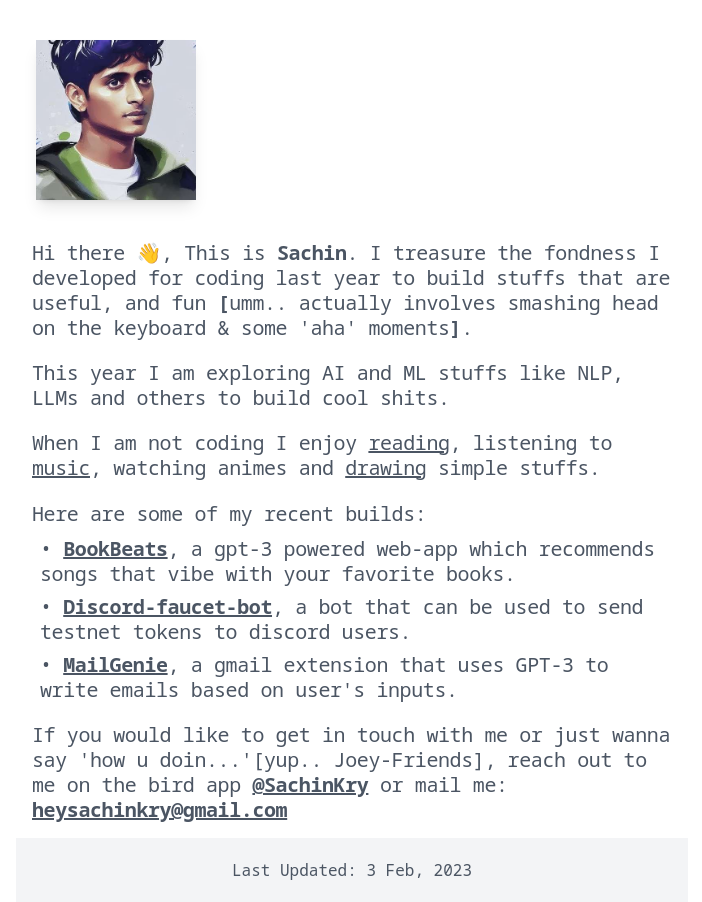
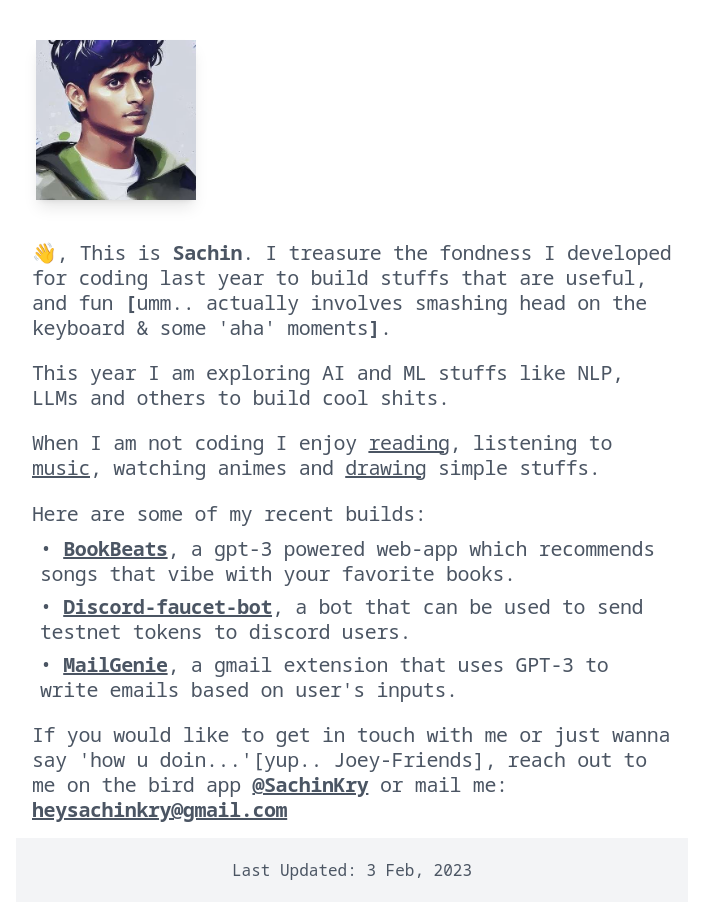
Before and after one commit to Sachinkry/Personal-Website, a Next.js app: page / in a window 1280 px wide. Shown: the whole page, without its empty margins (288-990 px from the left). Built offline with nearby package versions, Linux system fonts and the light colour scheme.

Commit message:
new file

```diff
--- /dev/null
+++ b/pages/hello.js
@@ -0,0 +1 @@
+// hi what's up
--- a/pages/index.js
+++ b/pages/index.js
@@ -24,7 +24,7 @@ export default function Home() {
 
         <div className="container mx-auto mt-10   tracking-tight ">
           <p className=" mx-4 text-xl text-gray-600 leading-tight mt-5">
-            Hi there 👋, This is <span className='font-bold'>Sachin</span>. I treasure the fondness I developed for coding last year to build stuffs that are useful, and fun <span className='font-semibold'>&#91;</span>umm.. actually involves smashing head on the keyboard & some &apos;aha&apos; moments<span className='font-semibold'>&#93;</span>.
+            👋, This is <span className='font-bold'>Sachin</span>. I treasure the fondness I developed for coding last year to build stuffs that are useful, and fun <span className='font-semibold'>&#91;</span>umm.. actually involves smashing head on the keyboard & some &apos;aha&apos; moments<span className='font-semibold'>&#93;</span>.
           </p>
           {/* <br></br> */}
           <p className='mx-4 mt-5 text-xl text-gray-600 leading-tight'>
```
Also changed, not shown: public/1675441066815.jpg (added).
